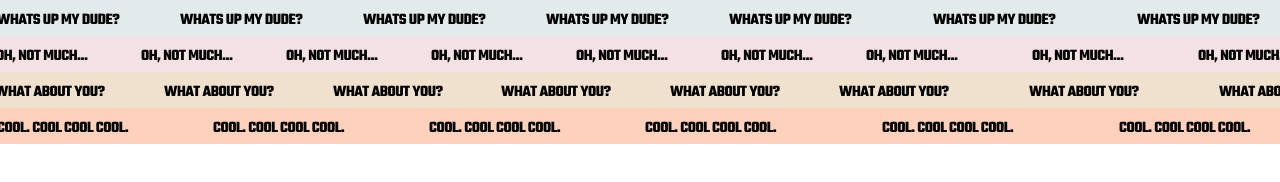
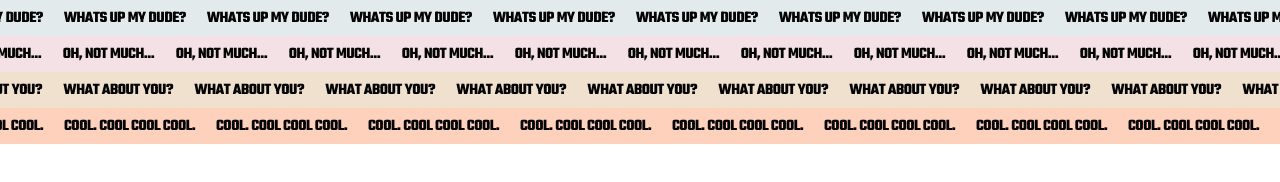
Before and after one commit to jc4p/test-js-marquee, a website: page index.html in a window 1280 px wide. Drawn offline with Linux system fonts and the light colour scheme.

Commit message:
Move spacing to be driven by code not CSS

```diff
--- a/index.html
+++ b/index.html
@@ -8,7 +8,7 @@
     <link rel="preconnect" href="https://fonts.googleapis.com" />
     <link rel="preconnect" href="https://fonts.gstatic.com" crossorigin />
     <link
-      href="https://fonts.googleapis.com/css2?family=Teko:wght@400;700&display=swap"
+      href="https://fonts.googleapis.com/css2?family=Teko:wght@400;700&display=block"
       rel="stylesheet"
     />
     <link rel="stylesheet" href="style.css" />
--- a/index.js
+++ b/index.js
@@ -1,24 +1,20 @@
 const parseStyleFormat = (str) => Number(str.replace('px', ''));
 const styleFormat = (str) => `${str}px`;
 
-const initMarquee = (selector) => {
+const initMarquee = (selector, opts = {}) => {
   const banner = document.querySelector(selector);
 
   const bannerWidth = banner.clientWidth;
-  const bannerHeight = banner.clientHeight;
 
   const bannerItem = banner.firstElementChild;
-  const itemWidth = bannerItem.offsetWidth + 1;
+  let itemWidth = bannerItem.offsetWidth + 1;
   const itemHeight = bannerItem.clientHeight;
-
-  console.log(`total size: ${bannerWidth} x ${bannerHeight}`);
-  console.log(`item size: ${itemWidth} x ${itemHeight}`);
 
   bannerItem.style.width = itemWidth;
 
   const minAmount = Math.ceil(bannerWidth / itemWidth);
 
-  console.log(`going to clone ${minAmount} times`);
+  const spacing = opts.spacing || 20;
 
   // add the clones
   const nodeElements = [bannerItem];
@@ -29,16 +25,19 @@ const initMarquee = (selector) => {
   }
 
   const containerTop = banner.getBoundingClientRect().top;
+  const nodeTop = nodeElements[0].getBoundingClientRect().top
 
   // make them all absolutely positioned
-  for (let el of nodeElements) {
-    const oldBounds = el.getBoundingClientRect();
+  for (let i = 0; i < nodeElements.length; i++) {
+    const el = nodeElements[i]
     requestAnimationFrame(() => {
+      const thisLeft = i == 0 ? 0 : (itemWidth + spacing) * i;
+
       el.style.position = 'absolute';
       el.style['min-width'] = styleFormat(itemWidth);
       el.style['max-height'] = styleFormat(itemHeight);
-      el.style.left = styleFormat(Math.floor(oldBounds.left));
-      el.style.top = styleFormat(Math.floor(oldBounds.top) - containerTop);
+      el.style.left = styleFormat(thisLeft);
+      el.style.top = styleFormat(nodeTop - containerTop);
     });
   }
 
@@ -52,11 +51,11 @@ const initMarquee = (selector) => {
       node.style.left = styleFormat(newLeft);
     });
 
-    const firstLeft = parseStyleFormat(nodeElements[0].style.left);
-    if (firstLeft < -itemWidth) {
-      const furthestBoundingBox = nodeElements[nodeElements.length - 1].getClientRects()[0]
+    const firstRight = nodeElements[0].getBoundingClientRect().right;
+    if (firstRight < 0) {
+      const furthestBoundingBox = nodeElements[nodeElements.length - 1].getBoundingClientRect()
       const first = nodeElements.shift();
-      first.style.left = styleFormat(furthestBoundingBox.left + furthestBoundingBox.width);
+      first.style.left = styleFormat(furthestBoundingBox.right + spacing);
       nodeElements.push(first);
     }
 
@@ -66,7 +65,9 @@ const initMarquee = (selector) => {
   requestAnimationFrame(callback);
 };
 
-initMarquee('.banner');
-initMarquee('.banner-1');
-initMarquee('.banner-2');
-initMarquee('.banner-3');
+window.setTimeout(() => {
+  initMarquee('.banner');
+  initMarquee('.banner-1');
+  initMarquee('.banner-2');
+  initMarquee('.banner-3');
+}, 75)
--- a/package.json
+++ b/package.json
@@ -2,5 +2,8 @@
   "name": "js",
   "version": "0.0.0",
   "private": true,
-  "dependencies": {}
+  "dependencies": {},
+  "scripts": {
+    "start": "npx live-server --no-browser"
+  }
 }
--- a/style.css
+++ b/style.css
@@ -32,7 +32,6 @@ body {
 }
 
 .banner-item {
-  padding-right: 20px;
   flex-shrink: 0;
 }
 
```
